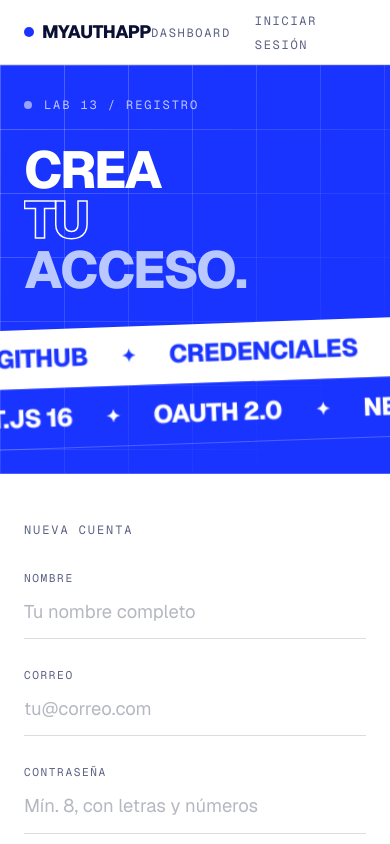
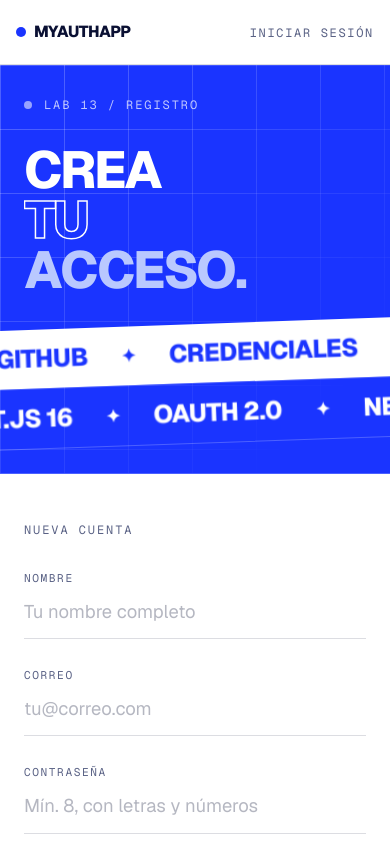
Before and after one commit to JasonGomezzz/Lab13-DAWA, a Next.js app: page /register in a window 390 px wide. Shown: the top 844 px of the page. Built offline with nearby package versions, Linux system fonts and the light colour scheme; no server answers.

Commit message:
fix(components): evitar que la navbar se amontone en pantallas pequeñas

```diff
--- a/src/app/page.tsx
+++ /dev/null
@@ -1,5 +0,0 @@
-import { redirect } from "next/navigation";
-
-export default function Home() {
-  redirect("/dashboard");
-}
--- a/src/components/Navbar.tsx
+++ b/src/components/Navbar.tsx
@@ -6,7 +6,7 @@ import { authOptions } from "@/lib/auth";
 import LogoutButton from "./LogoutButton";
 
 const link =
-  "font-mono text-xs tracking-[0.14em] uppercase text-muted transition-colors hover:text-accent";
+  "font-mono text-xs tracking-[0.14em] whitespace-nowrap uppercase text-muted transition-colors hover:text-accent";
 
 export default async function Navbar() {
   // Sesión leída por petición: evita el prerender de valores aleatorios (csrf).
@@ -16,16 +16,16 @@ export default async function Navbar() {
 
   return (
     <nav className="sticky top-0 z-20 border-b border-line bg-background/80 backdrop-blur">
-      <div className="mx-auto flex h-16 max-w-7xl items-center justify-between px-6 sm:px-10">
+      <div className="mx-auto flex h-16 max-w-7xl items-center justify-between px-4 sm:px-10">
         <Link
           href="/"
-          className="flex items-center gap-2 text-lg font-extrabold tracking-tight uppercase"
+          className="flex items-center gap-2 text-base font-extrabold tracking-tight uppercase sm:text-lg"
         >
           <span className="size-2.5 rounded-full bg-accent" />
           MyAuthApp
         </Link>
-        <ul className="flex items-center gap-6">
-          <li>
+        <ul className="flex items-center gap-4 sm:gap-6">
+          <li className="hidden sm:block">
             <Link href="/dashboard" className={link}>
               Dashboard
             </Link>
```
